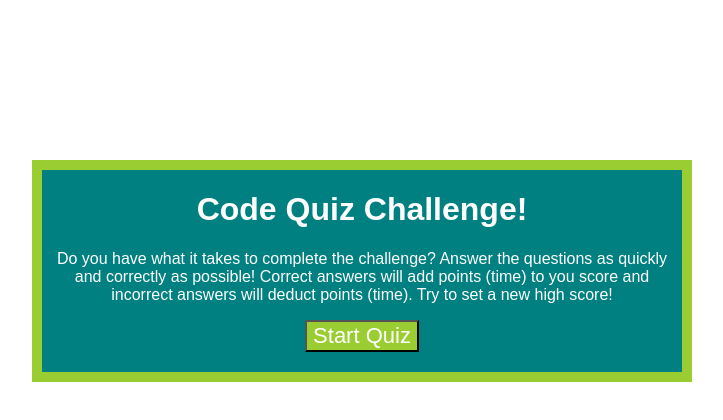
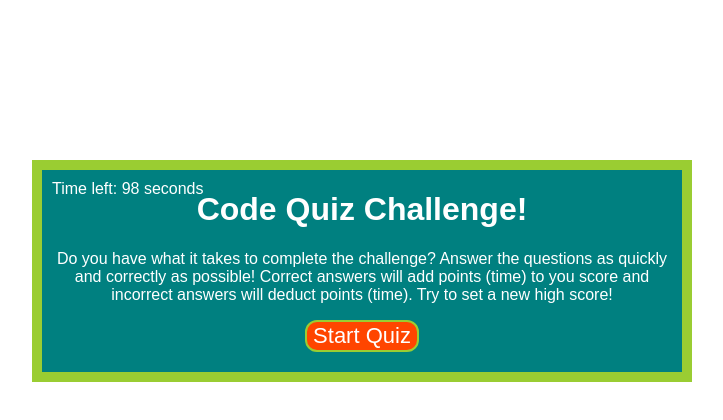
Before and after one commit to hkapk/code-quiz, a plain HTML site: page index.html in a window 1280 px wide. Both pictures are taken after a click on the button "Start Quiz". Shown: the whole page, without its empty margins (224-947 px from the left). Drawn offline with Linux system fonts and the light colour scheme.

Commit message:
tuned timer function

```diff
--- a/assets/css/style.css
+++ b/assets/css/style.css
@@ -12,10 +12,19 @@
 }
 
 button {
-  background-color: yellowgreen;
+  background-color: orangered;
   color: white;
   text-align: center;
   text-decoration: none;
   font-size: 22px;
   font-family: Arial, Helvetica, sans-serif;
+  border-radius: 12px;
+  border: 2px solid yellowgreen;
 }
+
+#currentTime {
+  padding: 10px 10px;
+  font-size: 16px;
+  position: absolute;
+  justify-content: left;
+}
--- a/assets/javascript/script.js
+++ b/assets/javascript/script.js
@@ -0,0 +1,30 @@
+// click start quiz to start a timer and advance to the series of questions
+var timer = document.querySelector("#startQuiz");
+
+//timer set to 100 seconds at beginning of the quiz
+var secondsLeft = 100;
+// Holds interval time
+var holdInterval = 0;
+// Holds penalty time
+var penalty = 10;
+// Creates new element
+var ulCreate = document.createElement("ul");
+
+
+//timer function at the beginning of the game
+timer.addEventListener("click", function () {
+ //initially set to 0
+     if (holdInterval === 0) {
+        holdInterval = setInterval(function () {
+            secondsLeft--;
+            currentTime.textContent = "Time left: " + secondsLeft + " seconds";
+
+            if (secondsLeft <= 0) {
+                clearInterval(holdInterval);
+                allDone();
+                currentTime.textContent = "You ran out of time!!";
+            }
+        }, 1000);
+    }
+    //alert("begin quiz");
+});
```
